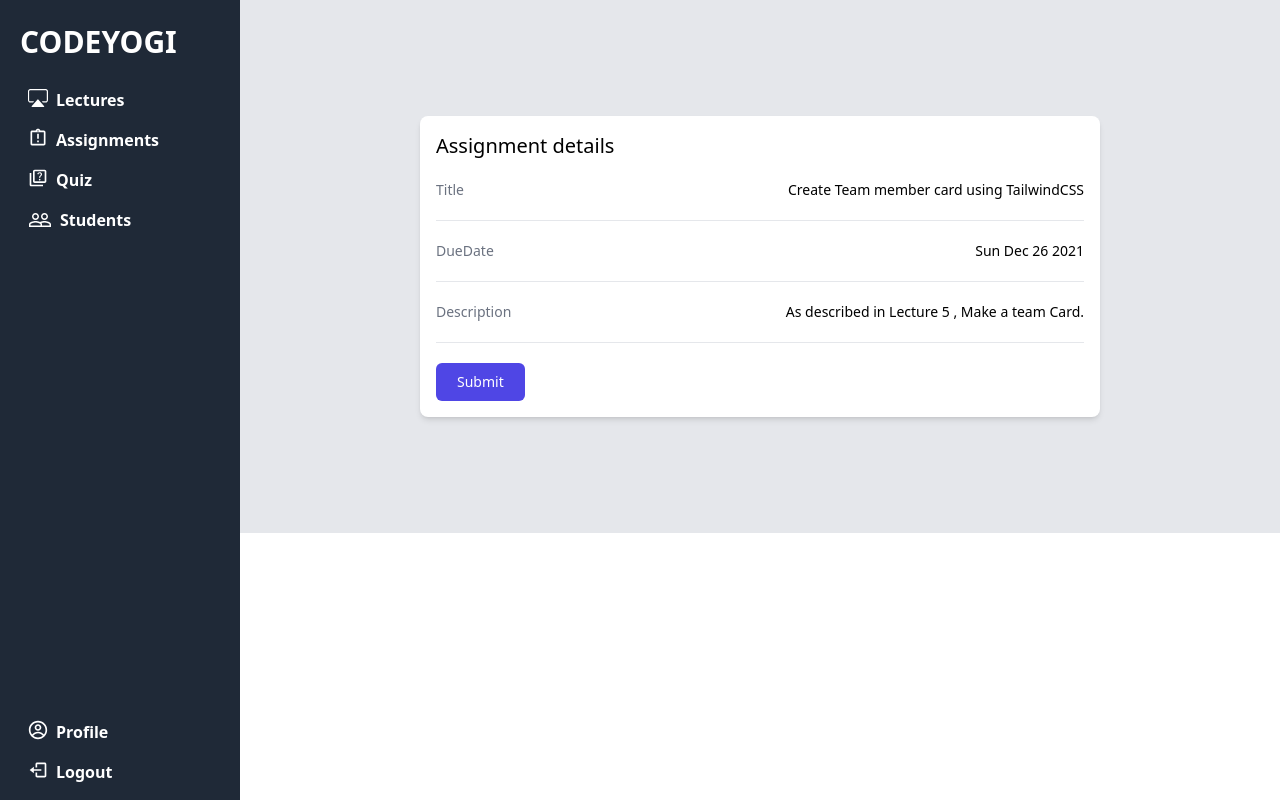
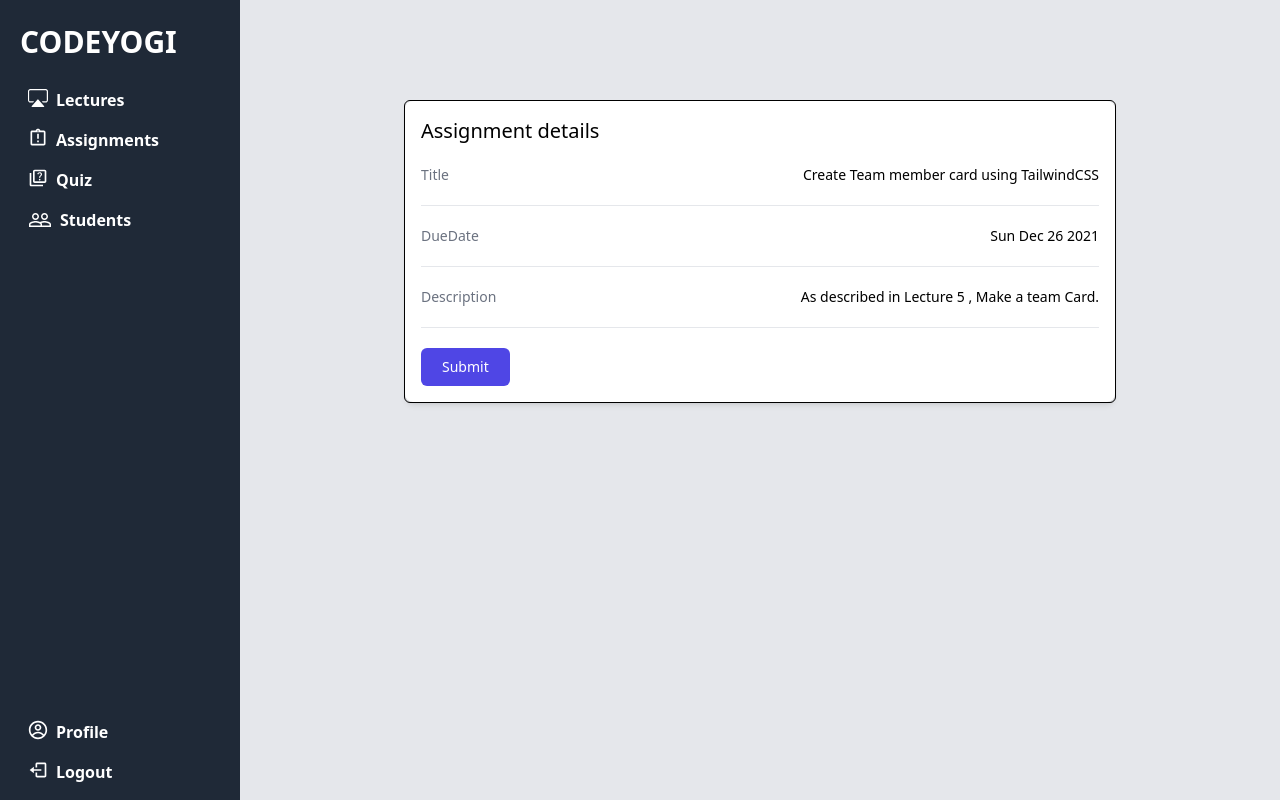
Before and after one commit to Anamika7452/codeyogiclone, a React (Vite) app: page /assignments/10/details in a window 1280 px wide. Built offline with nearby package versions, Linux system fonts and the light colour scheme.

Commit message:
add border in assignment detail

```diff
--- a/src/AssignmentDetailCard.jsx
+++ b/src/AssignmentDetailCard.jsx
@@ -6,7 +6,7 @@ import assignmentData from "./MockData/assignments";
 
 const AssignmentDetailCard = (props) => {
   return (
-    <div className="p-4">
+    <div className="rounded-md border-black border">
       <Card>
         <div className="space-y-5">
           <h1 className="text-xl font-medium">Assignment details</h1>
--- a/src/MainLayout.jsx
+++ b/src/MainLayout.jsx
@@ -30,7 +30,7 @@ const MainLayout = (props) => {
             <SideBar onChange={sideBarNotVisible} onClick={sideBarVisible} />
           )}
         </div>
-        <div className="sm:flex-grow sm:p-20 px-2 py-2 h-fit bg-gray-200 space-y-4">
+        <div className="sm:flex-grow sm:p-20 px-2 py-2 bg-gray-200 space-y-4">
           <Outlet />
         </div>
       </div>
```
